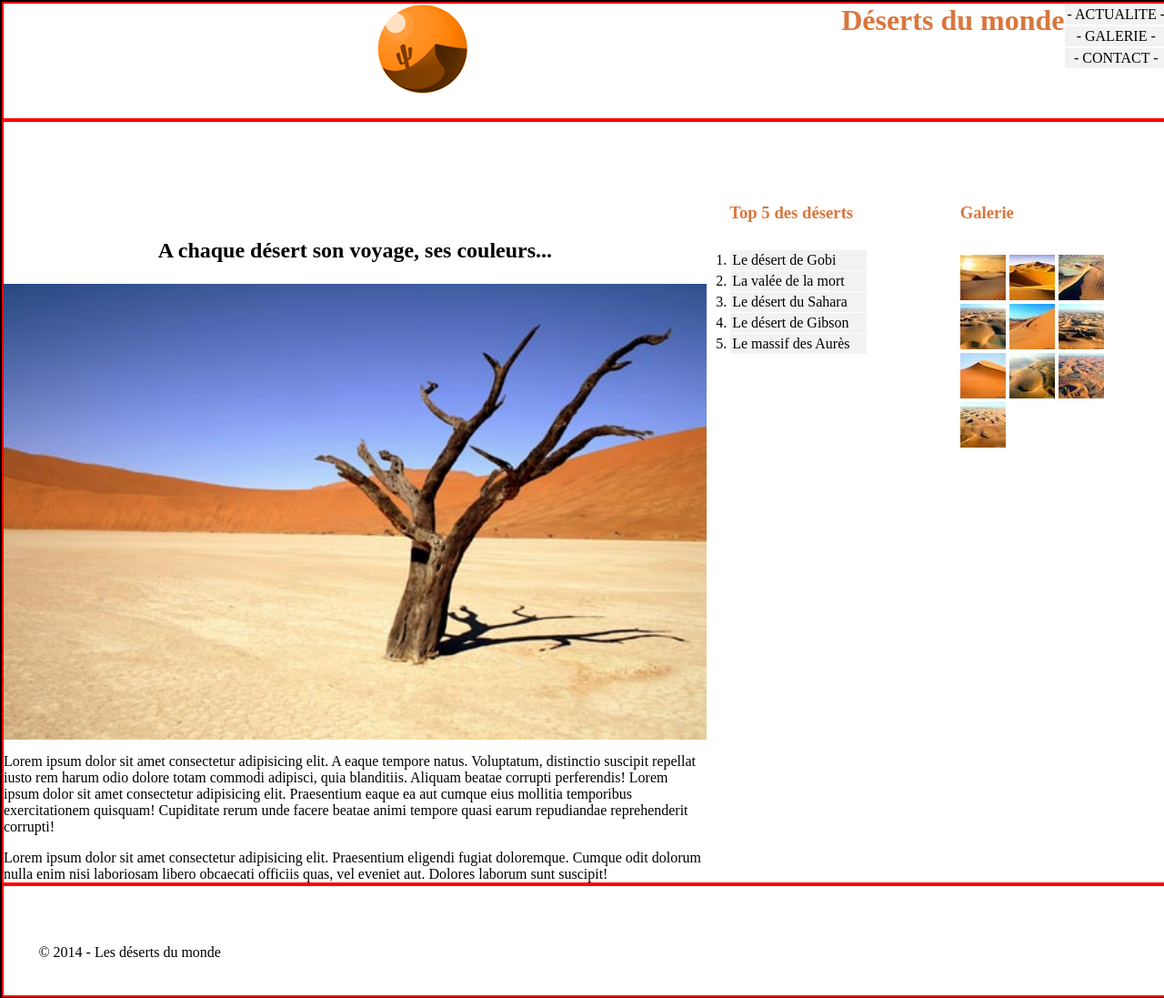
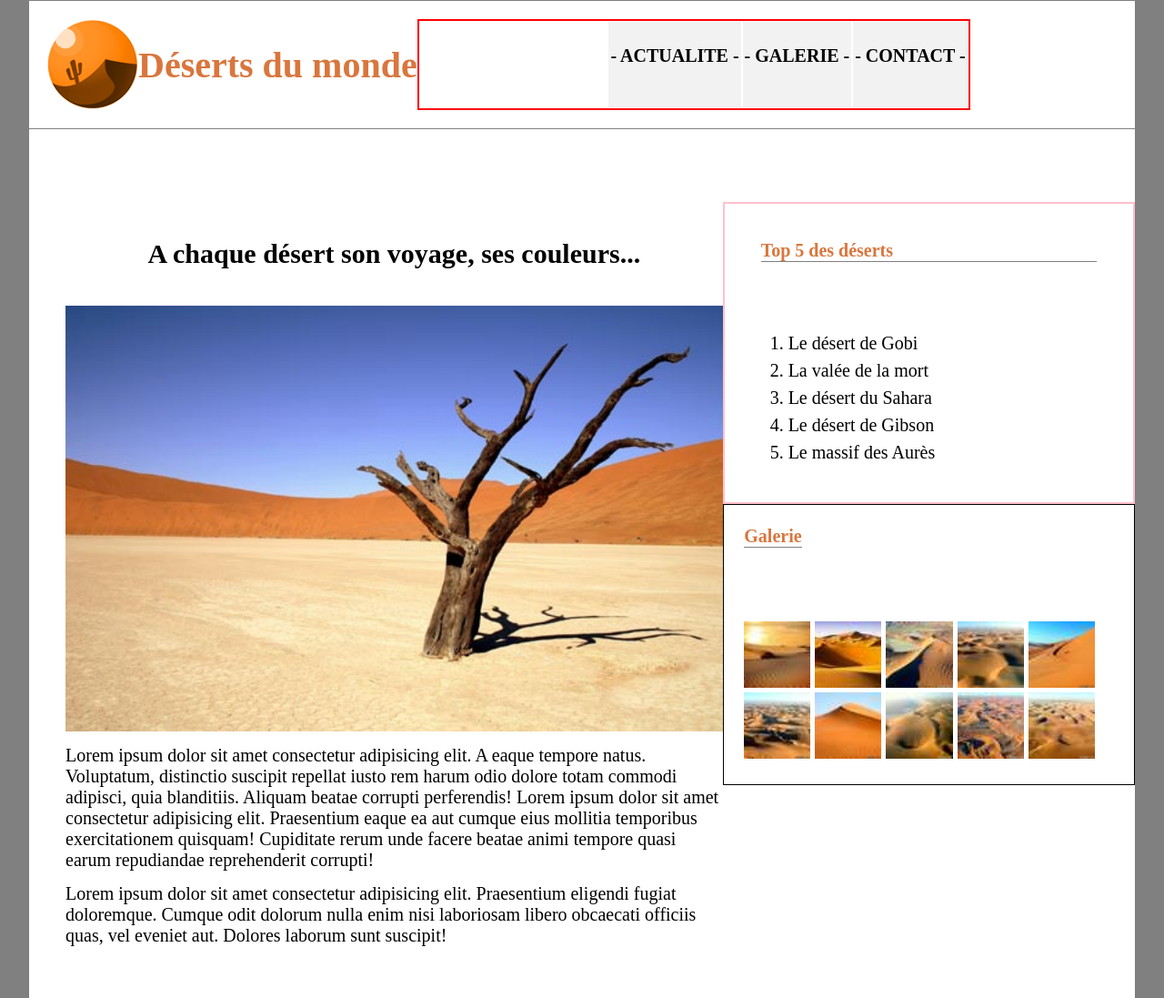
Before and after one commit to sabynad/cinquieme-repo, a plain HTML site: page index.html in a window 1280 px wide. Shown: the top 1097 px of the page at 91% size. Drawn offline with Linux system fonts and the light colour scheme.

Commit message:
exo-mobile

```diff
--- a/assets/css/style.css
+++ b/assets/css/style.css
@@ -1,26 +1,44 @@
 /*---------------body--------------*/
 *{
+    box-sizing: border-box;
     margin: 0;
     padding: 0;
+    font-size: 20px;
+}
+
+body{
+    background-color: grey;
+}
+
+.main-container {
+    background-color: #fff;
 }
 
 /*-----------header----------------*/
+
+header {
+    padding: 1rem 0;
+    margin-bottom: 2rem;
+}
+
 .logo{
-    display: flex;
+    display: block;
     margin: auto;
-    padding-bottom: 2%;
+
 }
 
 h1{
     color: #D9763D;
     text-align: center;
-    padding-bottom: 2%;
+    font-size: 3rem;
+
 }
 
-li{
+nav li {
     border: 2px solid #F2F2F2;
     margin: 1px;
     background-color: #F2F2F2;
+    padding: 1rem 0;
 }
 
 ul{
@@ -29,6 +47,7 @@ ul{
     flex-direction: column;
     text-align: center;
     list-style: none;
+    font-weight: bolder;
 }
 
 a{
@@ -38,9 +57,12 @@ a{
 
 /*---------------------main---------------------*/
 
-.section{
+main {
+    /* border: 2px solid red; */
+    width: 100%;
+}
+.section {
 
-    padding-top: 10%;
     display: flex;
     flex-direction: column;
     width: 80%;
@@ -53,7 +75,7 @@ p{
 
 h2{
     text-align: center;
-    padding-bottom: 3%;
+    margin-bottom: 2rem;
 }
 
 .section-bas {
@@ -63,7 +85,6 @@ h2{
 
 footer{
     margin-top: 10%;
-    border-top: 1px solid grey;
 }
 
 footer p{
@@ -72,28 +93,43 @@ footer p{
 }
 
 
+
 /* -------------------------------- MEDIA QUERRY ---------------------------- */
 
-/* ---------------tablette---------------- */
+/* -------------------------------------tablette---------------------------- */
 @media screen and (min-width: 768px) {
 
-.section-bas{
+
+
+.main-container {
+    width: 95vw;
+    margin: 0 auto;
+}
+
+.section-bas {
     /* border:1px solid red ; */
+
     display: flex;
+    padding-top: 2rem;
+    display: flex;
+    justify-content: space-between;
     margin-top: 5%;
+
 }
 
 .bloc-top{
     /* border:1px solid blue ; */
-    width: 30%;
+    width: 35%;
     padding: 5%;
-    margin-right: 10%;
+}
+.bloc-top li {
+    margin-left: 1.5rem;
 }
 
 .bloc-galerie{
     /* border:1px solid orange ; */
     padding: 5%;
-    width: 35%;
+    width: 55%;
 }
 
 h3{
@@ -103,35 +139,110 @@ h3{
 
   }
 
-/* -------------------ecran PC--------------- */
+/* ---------------------------------ecran PC------------------------------- */
 @media screen and (min-width: 1280px) {
 
-    header, main, footer{
-        margin-left: auto;
-        margin-right: auto;
-        width: 1280px;
+    /* header, main, footer{
+        margin: auto;
+        width: 80%;
         background-color: white;
-        padding: 0;
-        border: 2px solid red;
+        /* border: 2px solid red; */
+        /* display: flex;
+        justify-content: space-between;
+        align-items: center; */
+    /* } */
+
+
+/* -----------------header------------------ */
+    header{
         display: flex;
-        justify-content: flex-start;
-    }
-
-    footer{
-        margin-top: 0%;
-    }
-
-    body{
-        background-color: grey;
-        border: 2px solid black;
+        /* padding-top: 2%; */
+        /* padding-bottom: 2%; */
+        border-top: 1px solid grey;
+        border-bottom: 1px solid grey;
 
     }
 
-    header{
-        /* display: block;   */
+    .logo {
+        margin: 0;
+        margin-left: 1rem;
+
+    }
+     h1{
+        /* border: 2px solid yellow; */
+        margin: auto;
+        font-size: 2rem;
+     }
+
+     nav{
+        /* margin-right: 5%; */
+        display: flex;
+
+        border: 2px solid red;
+        width: 50%;
+        }
+
+     ul{
+        display: flex;
+        flex-direction: row;
+        justify-content: end;
+     }
+
+     li{
+        line-height: 1.5rem;
+     }
+     .logo-titre{
+        display: flex;
+     }
+
+     /* -----------------main------------------ */
+
+     main{
+        /* border: 2px solid red; */
+        display: flex;
+        padding: 0;
+     }
+     .section{
+        margin-left: 2rem;
+     }
+
+     h3{
+        /* text-align: center; */
+        border-bottom: 1px solid grey;
+     }
+
+    .section h2 {
+        margin-top: 4rem;
+        font-size: 1.5rem;
     }
 
+     .section-bas{
+        height: 100%;
+        display: flex;
+        flex-direction: column;
+        margin: 0;
+        /* border: 1px solid red; */
+     }
+     .bloc-top{
+        width: 100%;
+        padding: 2rem;
+        border: solid 2px pink;
+
+     }
+     .bloc-galerie{
+        width: 100%;
+        display: flex;
+        flex-wrap: wrap;
+        border: 1px solid black;
+     }
+     .bloc-galerie img{
+        width: 18%;
+     }
 
 
+     footer {
+        text-align: center;
+        border-top: 1px solid grey;
+     }
 
 }
--- a/index.html
+++ b/index.html
@@ -8,9 +8,12 @@
         </head>
 
         <body>
+            <div class="main-container">
                     <header>
+                        <div class="logo-titre">
                             <img class="logo" src="./assets/ressources-images/logo.png">
                             <h1>Déserts du monde</h1>
+                        </div>
                             <nav>
                                 <ul>
                                     <li><a href="#">- ACTUALITE -</a></li>
@@ -63,7 +66,8 @@
                     </main>
 
                     <footer>
-                    <p> © 2014 - Les déserts du monde </p>
+                        <p> &copy;2014 - Les déserts du monde </p>
                     </footer>
+                </div>
         </body>
 </html>
```
Lines whose indentation alone changed are shown as unchanged.
